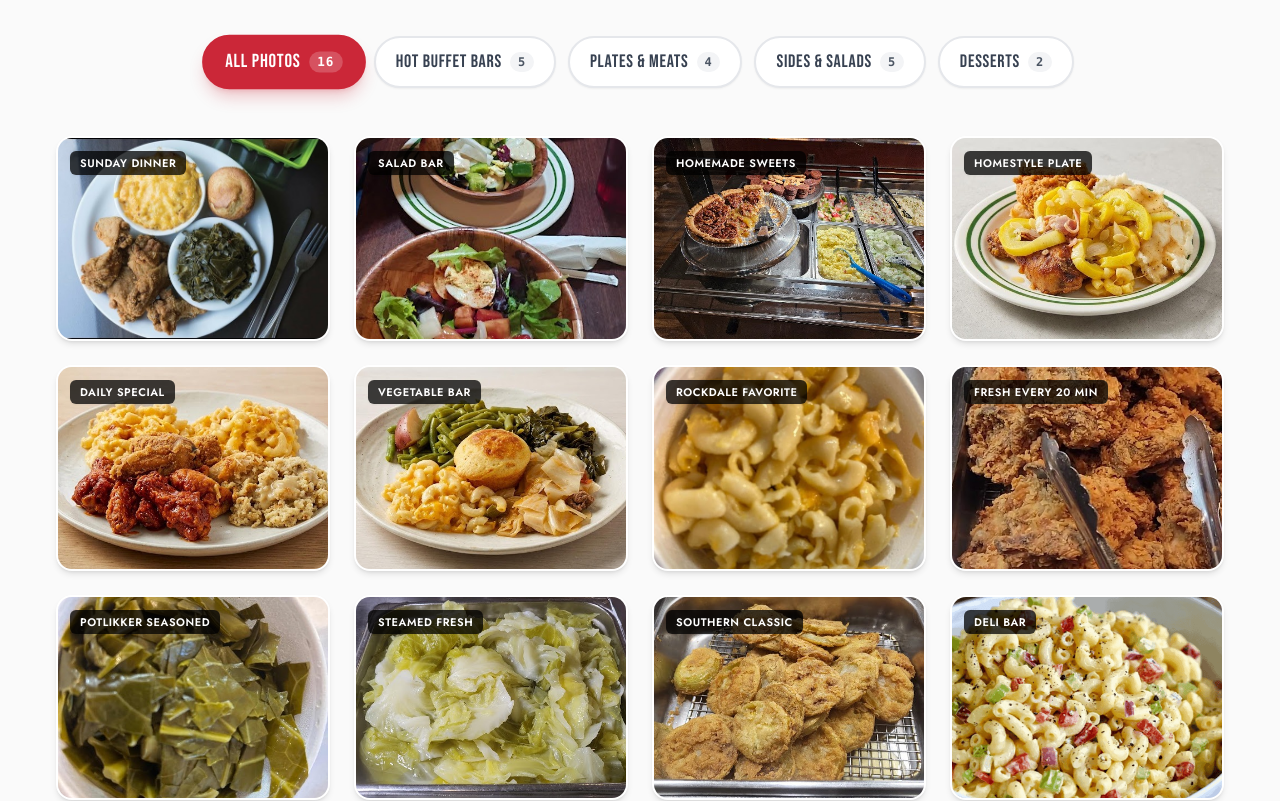
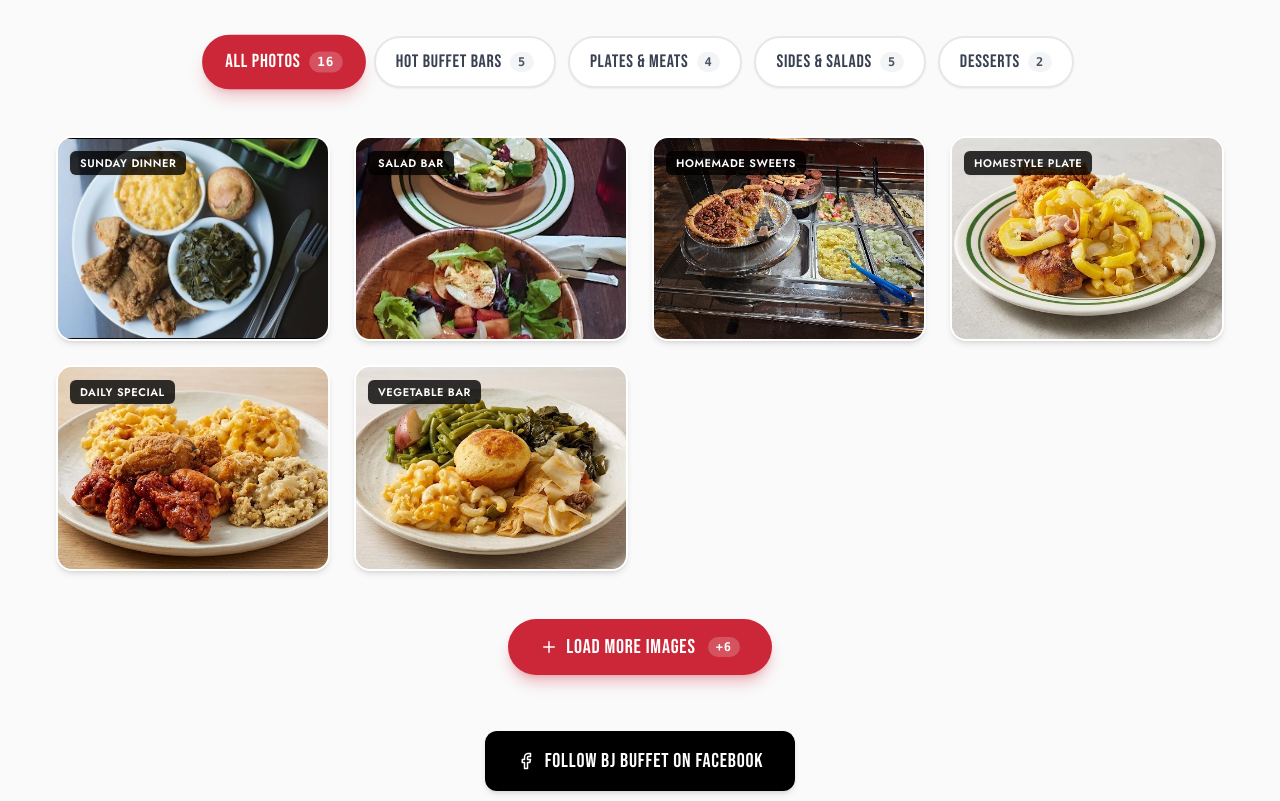
Before and after one commit to Harrythedevelopercs/BJ, a Next.js app: page / in a window 1280 px wide. Shown: the part 9420-10221 px from the top of the page. Built offline with nearby package versions, Linux system fonts and the light colour scheme.

Commit message:
Update mobile photo gallery to 2 columns and 3 rows with Load More button

```diff
--- a/src/components/GallerySection.tsx
+++ b/src/components/GallerySection.tsx
@@ -3,19 +3,28 @@
 import { useState } from 'react';
 import { motion, AnimatePresence } from 'framer-motion';
 import { galleryImages, galleryCategories, type GalleryImageItem } from '@/lib/data';
-import { Facebook, X, ZoomIn, Eye } from 'lucide-react';
+import { Facebook, X, Eye, Plus, ChevronUp } from 'lucide-react';
 
 export default function GallerySection() {
   const [activeCategory, setActiveCategory] = useState<string>('all');
   const [selectedPhoto, setSelectedPhoto] = useState<GalleryImageItem | null>(null);
+  const [visibleCount, setVisibleCount] = useState<number>(6); // 2 columns x 3 rows on mobile
 
   const filteredImages =
     activeCategory === 'all'
       ? galleryImages
       : galleryImages.filter((img) => img.category === activeCategory);
 
+  const displayedImages = filteredImages.slice(0, visibleCount);
+  const hasMore = visibleCount < filteredImages.length;
+
+  const handleCategoryChange = (catId: string) => {
+    setActiveCategory(catId);
+    setVisibleCount(6); // Reset to 6 images (3 rows of 2 cols) on category change
+  };
+
   return (
-    <section id="gallery" className="py-24 lg:py-32 bg-zinc-50 text-gray-900 border-t border-gray-100">
+    <section id="gallery" className="py-20 lg:py-32 bg-zinc-50 text-gray-900 border-t border-gray-100">
       <div className="container-main">
         {/* Header */}
         <motion.div
@@ -23,7 +32,7 @@ export default function GallerySection() {
           whileInView={{ opacity: 1, y: 0 }}
           viewport={{ once: true }}
           transition={{ duration: 0.7 }}
-          className="text-center mb-12 sm:mb-16"
+          className="text-center mb-10 sm:mb-16"
         >
           <div className="inline-flex items-center gap-1.5 text-brand-red text-sm font-bold tracking-widest uppercase mb-3">
             <span>FRESH SPREAD EVERYDAY</span>
@@ -37,7 +46,7 @@ export default function GallerySection() {
         </motion.div>
 
         {/* Category Filter Tabs */}
-        <div className="flex flex-wrap items-center justify-center gap-2.5 sm:gap-3 mb-12">
+        <div className="flex flex-wrap items-center justify-center gap-2 sm:gap-3 mb-10 sm:mb-12">
           {galleryCategories.map((cat) => {
             const count =
               cat.id === 'all'
@@ -48,9 +57,9 @@ export default function GallerySection() {
             return (
               <button
                 key={cat.id}
-                onClick={() => setActiveCategory(cat.id)}
+                onClick={() => handleCategoryChange(cat.id)}
                 type="button"
-                className={`flex items-center gap-2 px-5 py-2.5 rounded-full font-heading text-base sm:text-lg uppercase tracking-wider transition-all duration-200 border-2 ${
+                className={`flex items-center gap-1.5 sm:gap-2 px-3.5 sm:px-5 py-2 sm:py-2.5 rounded-full font-heading text-sm sm:text-lg uppercase tracking-wider transition-all duration-200 border-2 ${
                   isActive
                     ? 'bg-brand-red border-brand-red text-white shadow-lg shadow-brand-red/25 scale-105'
                     : 'bg-white border-gray-200 text-gray-700 hover:border-brand-red hover:text-brand-red shadow-sm'
@@ -58,7 +67,7 @@ export default function GallerySection() {
               >
                 <span>{cat.label}</span>
                 <span
-                  className={`text-xs px-2 py-0.5 rounded-full font-mono font-bold ${
+                  className={`text-[10px] sm:text-xs px-2 py-0.5 rounded-full font-mono font-bold ${
                     isActive ? 'bg-white/20 text-white' : 'bg-gray-100 text-gray-600'
                   }`}
                 >
@@ -69,10 +78,10 @@ export default function GallerySection() {
           })}
         </div>
 
-        {/* Photo Grid with AnimatePresence */}
-        <motion.div layout className="grid grid-cols-1 sm:grid-cols-2 lg:grid-cols-4 gap-5 sm:gap-6">
+        {/* Photo Grid - 2 columns on mobile, 3 on tablet, 4 on desktop */}
+        <motion.div layout className="grid grid-cols-2 sm:grid-cols-3 lg:grid-cols-4 gap-3 sm:gap-6">
           <AnimatePresence>
-            {filteredImages.map((img) => (
+            {displayedImages.map((img) => (
               <motion.div
                 key={img.id}
                 layout
@@ -91,24 +100,24 @@ export default function GallerySection() {
                 />
 
                 {/* Tag pill */}
-                <div className="absolute top-3 left-3 z-10">
-                  <span className="bg-black/75 backdrop-blur-sm text-white text-[11px] font-semibold px-2.5 py-1 rounded-md uppercase tracking-wider font-body shadow-sm">
+                <div className="absolute top-2 left-2 sm:top-3 sm:left-3 z-10">
+                  <span className="bg-black/80 backdrop-blur-sm text-white text-[9px] sm:text-[11px] font-semibold px-2 py-0.5 sm:px-2.5 sm:py-1 rounded-md uppercase tracking-wider font-body shadow-sm">
                     {img.tag}
                   </span>
                 </div>
 
                 {/* Hover overlay with #cb2738 */}
-                <div className="absolute inset-0 bg-gradient-to-t from-brand-red/95 via-black/40 to-transparent opacity-0 group-hover:opacity-100 transition-opacity duration-300 flex flex-col justify-end p-5">
-                  <div className="translate-y-3 group-hover:translate-y-0 transition-transform duration-300">
-                    <span className="text-white/80 font-heading text-xs uppercase tracking-widest block mb-1">
+                <div className="absolute inset-0 bg-gradient-to-t from-brand-red/95 via-black/40 to-transparent opacity-0 group-hover:opacity-100 transition-opacity duration-300 flex flex-col justify-end p-3 sm:p-5">
+                  <div className="translate-y-2 group-hover:translate-y-0 transition-transform duration-300">
+                    <span className="text-white/80 font-heading text-[10px] sm:text-xs uppercase tracking-widest block mb-0.5">
                       {img.categoryLabel}
                     </span>
-                    <p className="text-white font-heading text-2xl uppercase tracking-wider leading-tight mb-2">
+                    <p className="text-white font-heading text-base sm:text-2xl uppercase tracking-wider leading-tight mb-1 sm:mb-2 line-clamp-2">
                       {img.title}
                     </p>
-                    <div className="flex items-center gap-1.5 text-white/90 text-xs font-body font-semibold">
-                      <Eye size={14} />
-                      <span>Click to view photo</span>
+                    <div className="flex items-center gap-1 text-white/90 text-[10px] sm:text-xs font-body font-semibold">
+                      <Eye size={13} />
+                      <span>View photo</span>
                     </div>
                   </div>
                 </div>
@@ -117,13 +126,45 @@ export default function GallerySection() {
           </AnimatePresence>
         </motion.div>
 
+        {/* Load More Button */}
+        {hasMore ? (
+          <motion.div
+            initial={{ opacity: 0, y: 15 }}
+            animate={{ opacity: 1, y: 0 }}
+            className="text-center mt-10 sm:mt-12"
+          >
+            <button
+              type="button"
+              onClick={() => setVisibleCount((prev) => prev + 6)}
+              className="inline-flex items-center justify-center gap-2 bg-brand-red hover:bg-brand-red-dark text-white px-8 py-3.5 rounded-full font-heading text-lg sm:text-xl uppercase tracking-wider shadow-lg shadow-brand-red/30 transition-all hover:scale-105 active:scale-95"
+            >
+              <Plus size={18} />
+              <span>LOAD MORE IMAGES</span>
+              <span className="text-xs font-mono font-bold bg-white/20 px-2 py-0.5 rounded-full ml-1">
+                +{Math.min(6, filteredImages.length - visibleCount)}
+              </span>
+            </button>
+          </motion.div>
+        ) : filteredImages.length > 6 ? (
+          <div className="text-center mt-8">
+            <button
+              type="button"
+              onClick={() => setVisibleCount(6)}
+              className="inline-flex items-center justify-center gap-1.5 text-gray-500 hover:text-brand-red font-heading text-sm uppercase tracking-wider transition-colors"
+            >
+              <span>SHOW LESS</span>
+              <ChevronUp size={16} />
+            </button>
+          </div>
+        ) : null}
+
         {/* Facebook Link */}
         <motion.div
           initial={{ opacity: 0 }}
           whileInView={{ opacity: 1 }}
           viewport={{ once: true }}
           transition={{ delay: 0.2 }}
-          className="text-center mt-14"
+          className="text-center mt-12 sm:mt-14"
         >
           <a
             href="https://www.facebook.com/p/Bj-buffet-Conyers-100032893822791/"
```
